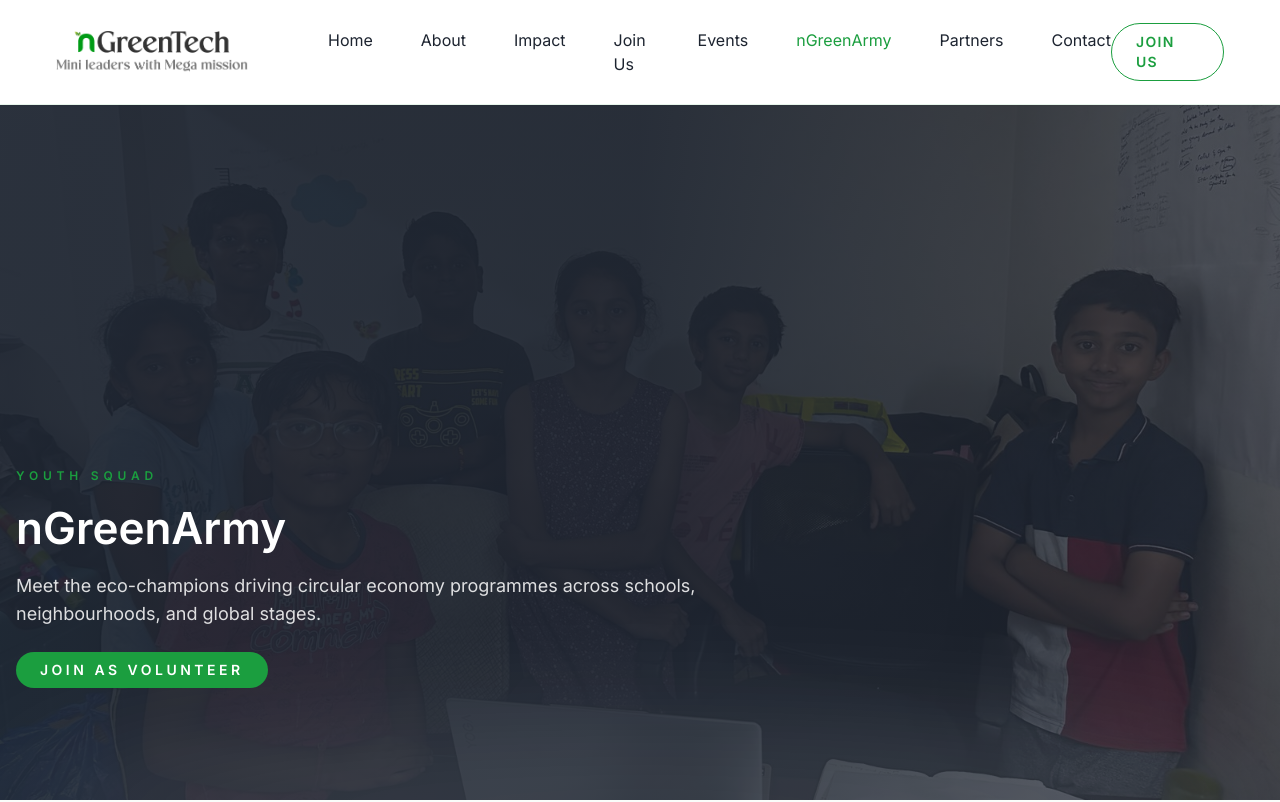
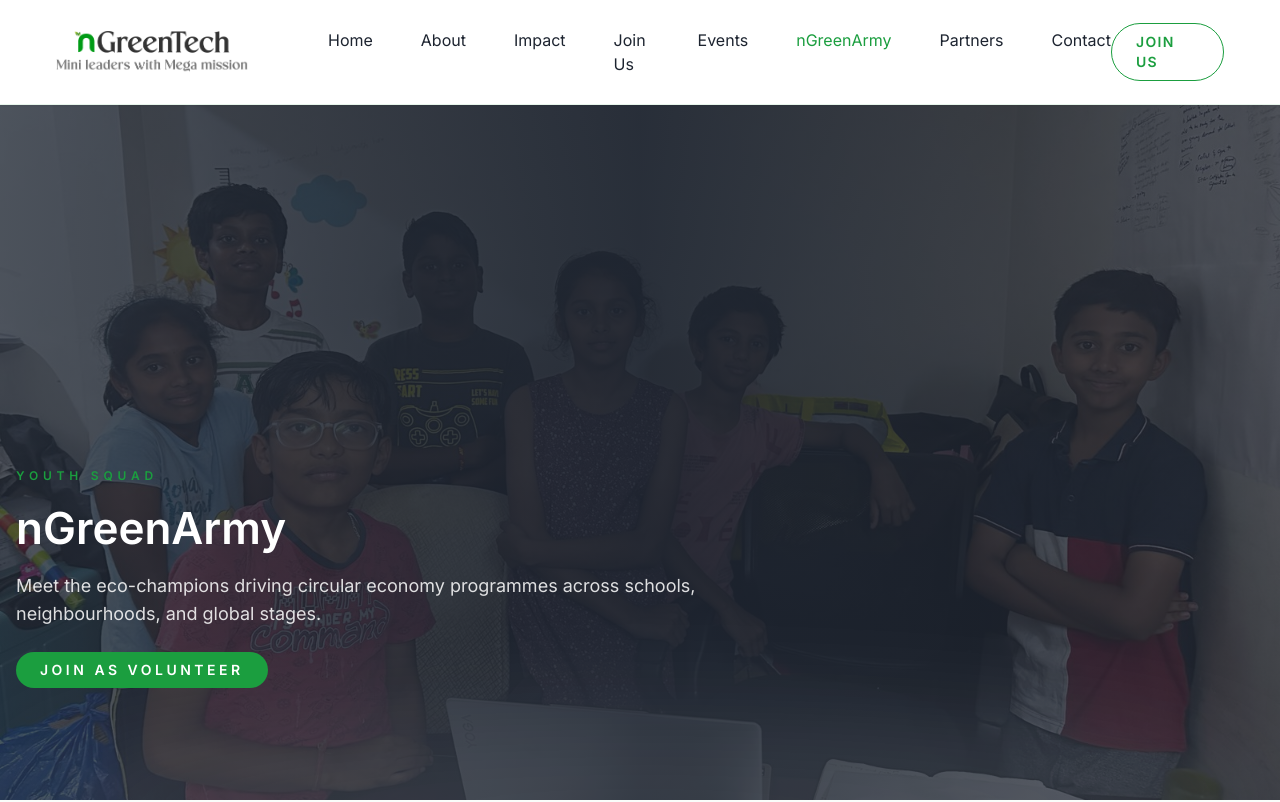
Before and after one commit to himanshukt03/nGreenTech, a Next.js app: page /ngreen-army in a window 1280 px wide. Shown: the top 802 px of the page. Built offline with nearby package versions, Linux system fonts and the light colour scheme.

Commit message:
Fix: Ngreen army bug fix

```diff
--- a/app/ngreen-army/page.tsx
+++ b/app/ngreen-army/page.tsx
@@ -17,7 +17,7 @@
     image="/images/hero/ngreenarmy.jpeg"
     sectionClassName="flex min-h-screen items-end pb-24 pt-16 md:pt-24 lg:pt-28"
     imageClassName="opacity-60"
-  overlayClassName="from-dark/90 via-dark/65 to-dark/35"
+    overlayClassName="from-dark/65 via-dark/40 to-dark/35"
         actions={[{ label: "Join as volunteer", href: "/join-our-team" }]}
       />
       <NGreenArmy />
--- a/components/NGreenArmy/index.tsx
+++ b/components/NGreenArmy/index.tsx
@@ -139,6 +139,8 @@
     //   </div>
 
       <div className="container relative z-10">
+        <br />
+        <br />
         <SectionTitle
           center
           title="nGreenArmy"
```
